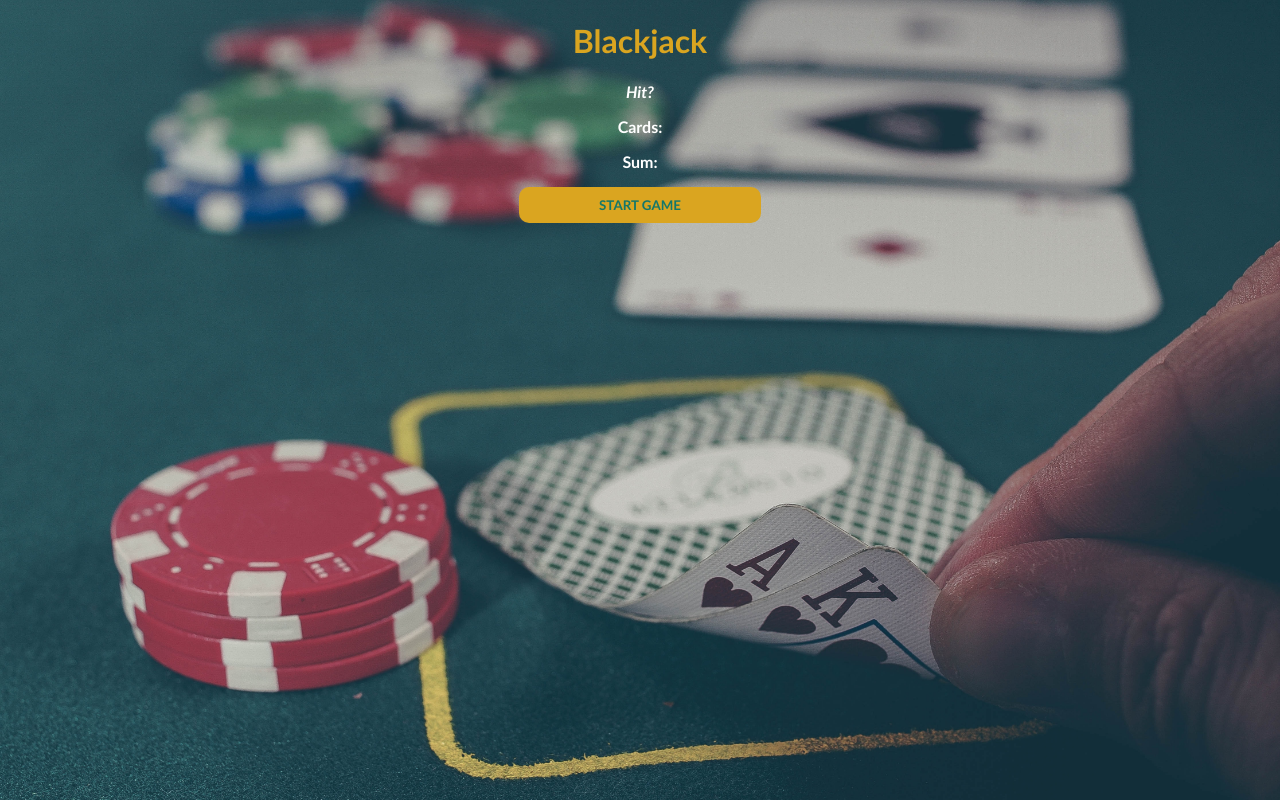
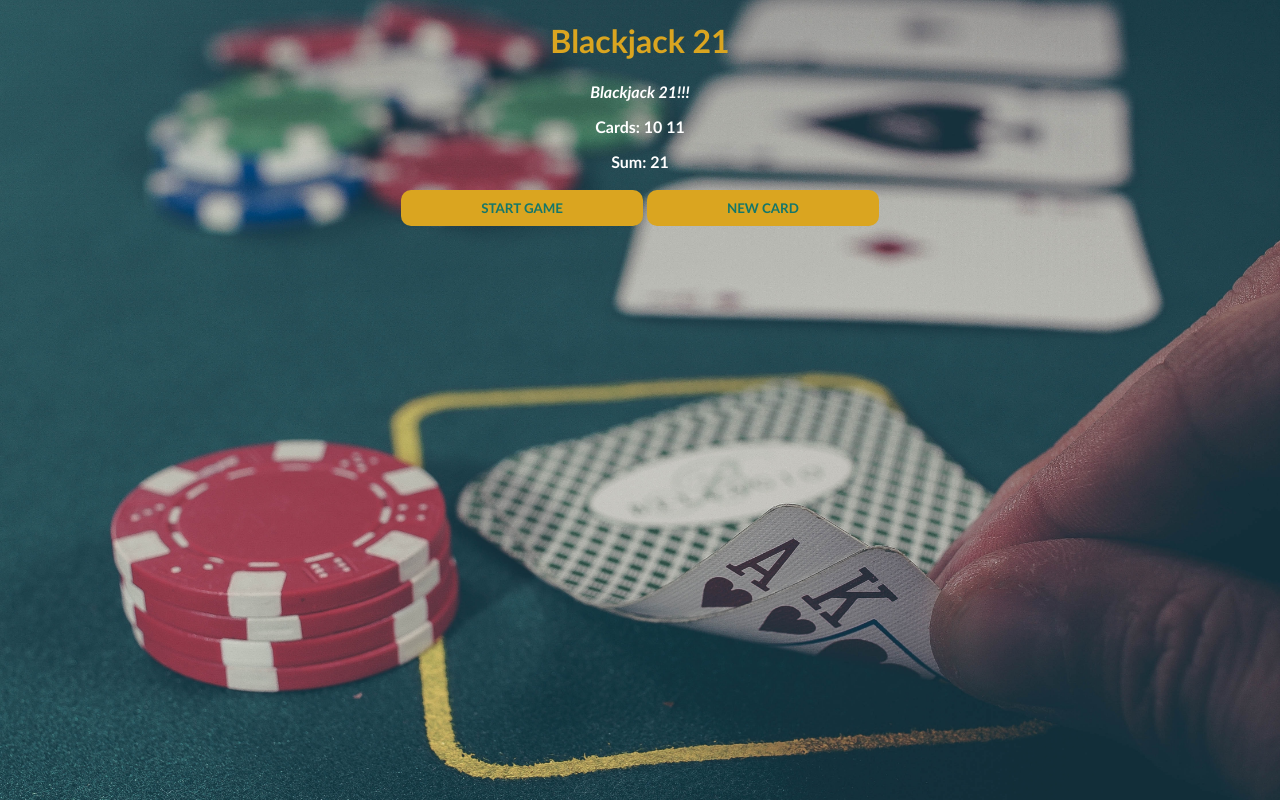
Before and after one commit to TRNY13/blackjack-game, a plain HTML site: page index.html in a window 1280 px wide. Both pictures are taken after a click on the button "START GAME". Drawn offline with Linux system fonts and the light colour scheme.

Commit message:
created files and connected

```diff
--- a/index.css
+++ b/index.css
@@ -30,6 +30,8 @@ button {
   border-radius: 10px;
   cursor: pointer;
   font-weight: bold;
+  margin-top: 3px;
+  margin-bottom: 3px;
 }
 
 button:hover {
--- a/index.html
+++ b/index.html
@@ -8,11 +8,12 @@
     <link rel="stylesheet" href="index.css" />
   </head>
   <body>
-    <h1>Blackjack</h1>
+    <h1>Blackjack 21</h1>
     <p id="message-el">Want to play a round?</p>
-    <p>Cards:</p>
-    <p>Sum:</p>
+    <p id="cards-el">Cards:</p>
+    <p id="sum-el">Sum:</p>
     <button id="start-btn" onclick="startGame()">START GAME</button>
+    <button id="new-card-btn" onclick="newCard()">NEW CARD</button>
     <script src="index.js"></script>
 </body>
 </html>
--- a/index.js
+++ b/index.js
@@ -1,6 +1,7 @@
 //Card values for the game
-let card1 = 6;
+let card1 = 10;
 let card2 = 11;
+let cards = [card1, card2];
 let cardSum = card1 + card2;
 // boolean for if the user gets blackjack
 let gotBlackJack = false;
@@ -9,9 +10,20 @@ let userIsAlive = true;
 let message = " ";
 // grabbing message-el from html and storing the info into js
 let messageEl = document.getElementById("message-el");
-console.log(messageEl)
+
+let sumEl = document.getElementById("sum-el");
+
+let cardsEl = document.getElementById("cards-el");
 
 let startGame = () => {
+    renderGame();
+}
+
+let renderGame = () => {
+
+sumEl.textContent = "Sum: " + cardSum;
+cardsEl.textContent = "Cards: " + cards[0] + " " + cards[1];
+
   if (cardSum <= 20) {
     message = "Hit?";
   } else if (cardSum === 21) {
@@ -23,5 +35,13 @@ let startGame = () => {
     message = "Busted";
     userIsAlive = false;
   }
-messageEl.textContent = message
+
+messageEl.textContent = message;
 }
+
+let newCard = () => {
+    console.log("Drawing a new card!");
+    let card = 2;
+    cardSum += card;
+    renderGame();
+}
```
